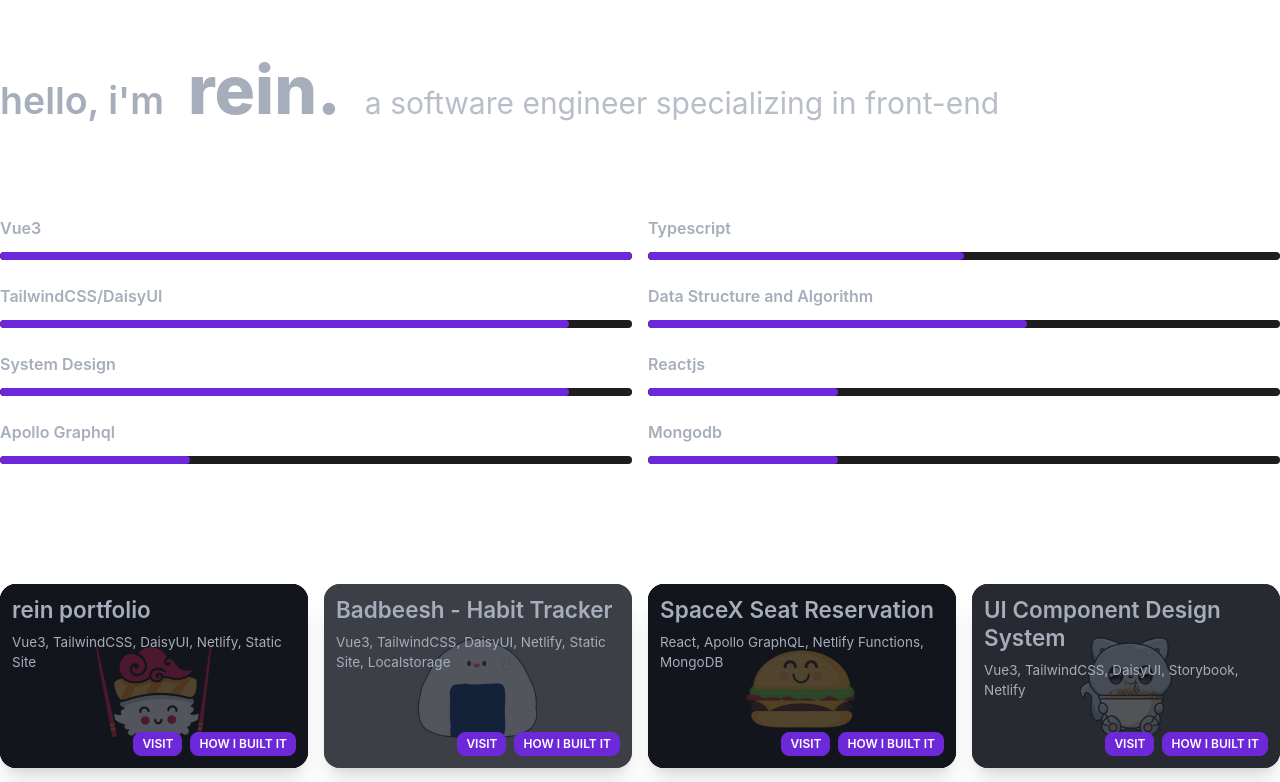
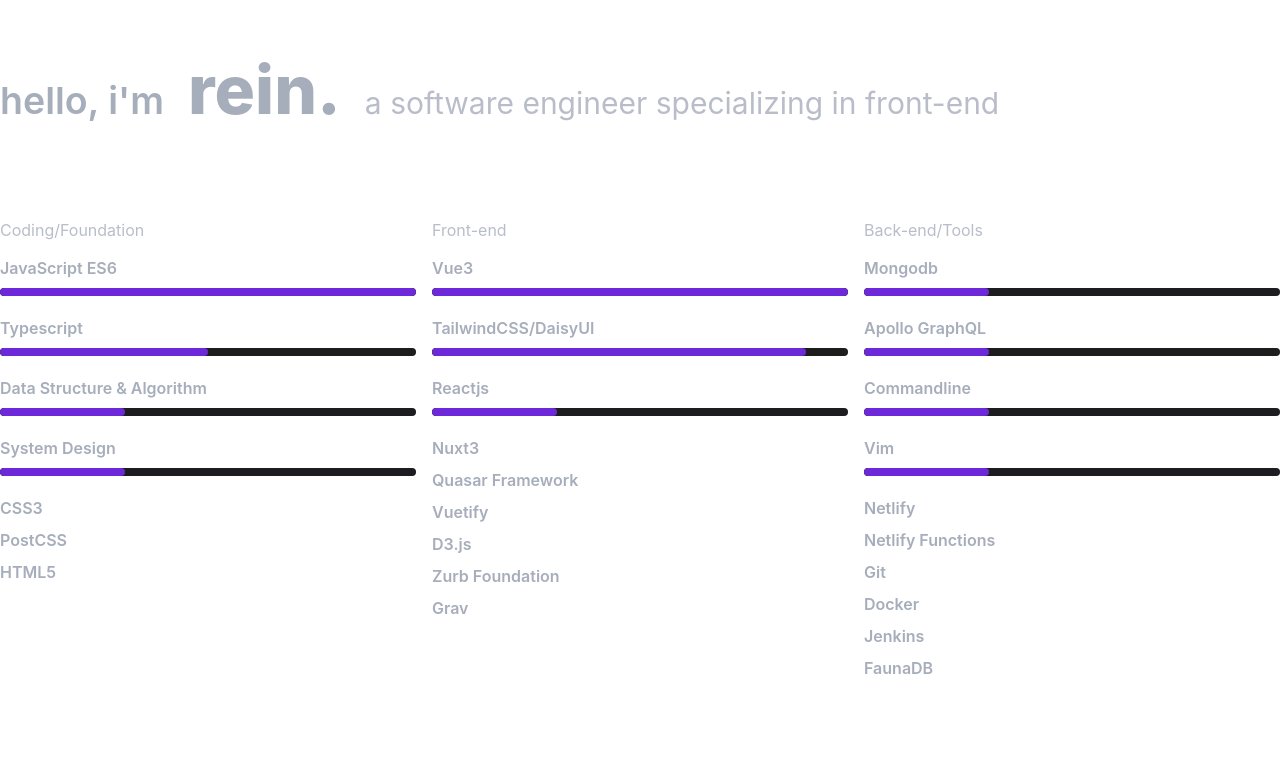
Before and after one commit to rlynjb/ds_ayyy, a Vue app: page / in a window 1280 px wide. Shown: the top 782 px of the page. Built offline with nearby package versions, Linux system fonts and the light colour scheme.

Commit message:
update skills

```diff
--- a/src/views/HomeView.vue
+++ b/src/views/HomeView.vue
@@ -1,10 +1,32 @@
 <template>
-  <main class="prose">
+  <main class="skills-tracker prose">
     <div class="skills">
+      <h5>Coding/Foundation</h5>
       <div class="item"
-        v-for="skill in skills"
+        v-for="skill in coding_skills"
       >
-        <h4>{{ skill.name }}</h4> <progress class="progress progress-primary" :value="skill.progress" max="100"></progress>
+        <h4>{{ skill.name }}</h4>
+        <progress v-if="skill.progress" class="progress progress-primary" :value="skill.progress" max="100"></progress>
+      </div>
+    </div>
+
+    <div class="skills">
+      <h5>Front-end</h5>
+      <div class="item"
+        v-for="skill in frontend_skills"
+      >
+        <h4>{{ skill.name }}</h4>
+        <progress v-if="skill.progress" class="progress progress-primary" :value="skill.progress" max="100"></progress>
+      </div>
+    </div>
+
+    <div class="skills">
+      <h5>Back-end/Tools</h5>
+      <div class="item"
+        v-for="skill in backend_skills"
+      >
+        <h4>{{ skill.name }}</h4>
+        <progress v-if="skill.progress" class="progress progress-primary" :value="skill.progress" max="100"></progress>
       </div>
     </div>
   </main>
@@ -15,15 +37,37 @@
   name: 'HomePage',
   data() {
     return {
-      skills: [
+      coding_skills: [
+        { name: 'JavaScript ES6', progress: '100' },
+        { name: 'Typescript', progress: '50' },
+        { name: 'Data Structure & Algorithm', progress: '30' },
+        { name: 'System Design', progress: '30' },
+        { name: 'CSS3' },
+        { name: 'PostCSS' },
+        { name: 'HTML5' },
+      ],
+      frontend_skills: [
         { name: 'Vue3', progress: '100' },
-        { name: 'Typescript', progress: '50' },
         { name: 'TailwindCSS/DaisyUI', progress: '90' },
-        { name: 'Data Structure and Algorithm', progress: '60' },
-        { name: 'System Design', progress: '90' },
         { name: 'Reactjs', progress: '30' },
-        { name: 'Apollo Graphql', progress: '30' },
-        { name: 'Mongodb', progress: '30' }
+        { name: 'Nuxt3' },
+        { name: 'Quasar Framework' },
+        { name: 'Vuetify' },
+        { name: 'D3.js' },
+        { name: 'Zurb Foundation' },
+        { name: 'Grav' }
+      ],
+      backend_skills: [
+        { name: 'Mongodb', progress: '30' },
+        { name: 'Apollo GraphQL', progress: '30' },
+        { name: 'Commandline', progress: '30' },
+        { name: 'Vim', progress: '30' },
+        { name: 'Netlify' },
+        { name: 'Netlify Functions' },
+        { name: 'Git' },
+        { name: 'Docker' },
+        { name: 'Jenkins' },
+        { name: 'FaunaDB' },
       ]
     }
   },
@@ -31,14 +75,15 @@
 </script>
 
 <style lang="postcss">
-main.prose {
-  @apply md:container md:mx-auto pb-10 grid lg:grid-cols-2 md:grid-cols-2 sm:grid-cols-1 gap-4 pb-14 mb-14;
+.skills-tracker {
+  @apply md:container md:mx-auto pb-10 grid lg:grid-cols-3 md:grid-cols-3 sm:grid-cols-1 gap-4 pb-14 mb-14;
 }
 .skills {
-  @apply col-span-2 grid grid-cols-2 gap-4;
+  @apply col-span-1 grid grid-cols-1 gap-4 content-start;
 }
 .skills .item h4 {
   margin: 0;
+  line-height: 1;
 }
 .skills .item progress {
   width: 100%;
```
